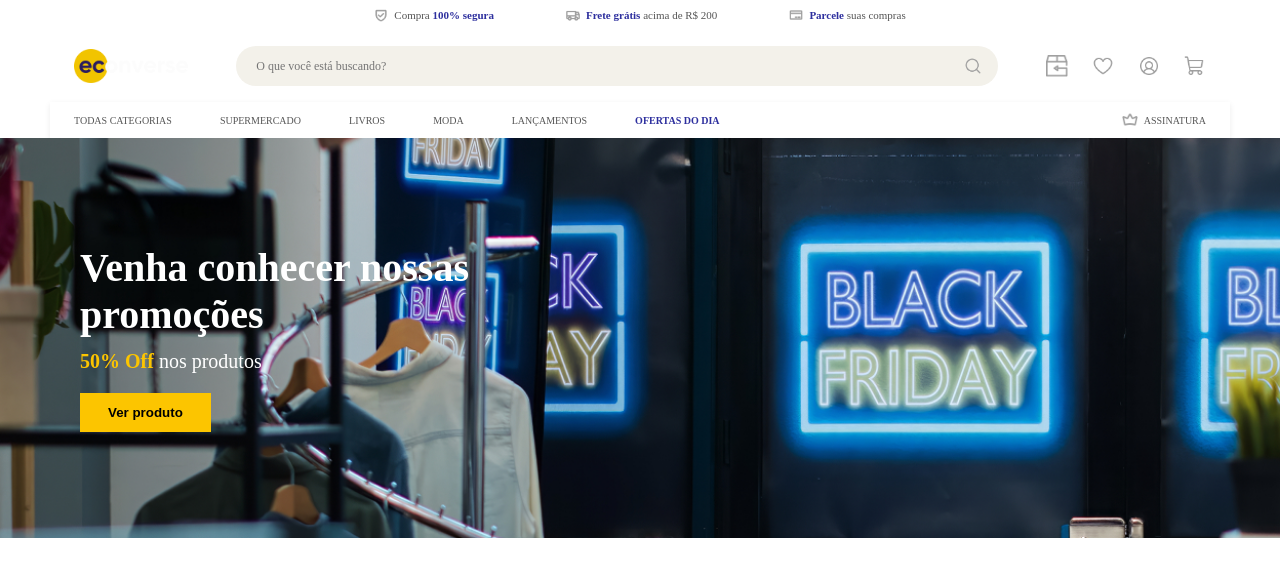
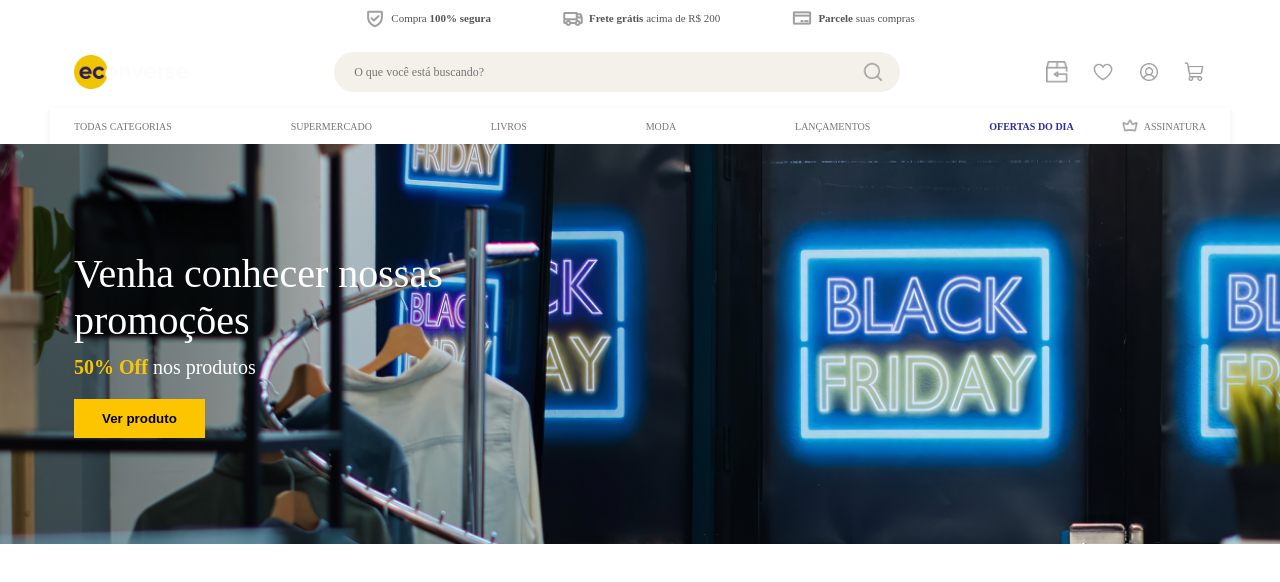
Before and after one commit to FabrMM198/teste_econverse, a React (Vite) app in the folder teste-front/: page / in a window 1280 px wide. Shown: the top 582 px of the page. Built offline with nearby package versions, Linux system fonts and the light colour scheme.

Commit message:
Converte estilos para Sass com variáveis e alinhamentos

```diff
--- a/teste-front/src/components/Header.scss
+++ b/teste-front/src/components/Header.scss
@@ -1,22 +1,22 @@
+@use '../styles/variables' as *;
+
 .header {
-  background: #fff;
-}
+  background: $branco;
 
   /* Barra de benefícios */
-.header-benefits {
+  &-benefits {
     display: flex;
     justify-content: center;
     gap: 72px;
     padding: 8px 16px;
     font-size: 11px;
-  color: #555;
+    color: $cinza-texto;
   }
 
   .benefit {
     display: flex;
     align-items: center;
     gap: 6px;
-}
 
     .benefit img {
       width: 14px;
@@ -24,41 +24,42 @@
     }
 
     .benefit strong {
-  color: #2d2f9e;
+      color: $azul;
       font-weight: 600;
+    }
   }
 
   /* Logo, busca e ícones */
-.header-main {
+  &-main {
     display: flex;
     align-items: center;
+    justify-content: space-between;
     gap: 48px;
-  max-width: 1180px;
+    max-width: $largura-max;
     margin: 0 auto;
     padding: 16px 24px;
   }
 
-.header-logo {
+  &-logo {
     height: 34px;
   }
 
-.header-search {
-  flex: 1;
+  &-search {
+    flex: 0 1 50%;
     position: relative;
-}
 
-.header-search input {
+    input {
       width: 100%;
       height: 40px;
       padding: 0 48px 0 20px;
       border: none;
       border-radius: 24px;
-  background: #f3f1ea;
+      background: $fundo-busca;
       font-family: inherit;
       font-size: 12px;
     }
 
-.header-search button {
+    button {
       position: absolute;
       right: 16px;
       top: 50%;
@@ -68,60 +69,65 @@
       cursor: pointer;
     }
 
-.header-search button img {
-  width: 18px;
+    button img {
+      width: 22px;
       display: block;
     }
+  }
 
-.header-icons {
+  &-icons {
     display: flex;
     gap: 24px;
-}
 
-.header-icons img {
+    img {
       width: 22px;
       cursor: pointer;
     }
+  }
 
   /* Menu */
-.header-menu {
+  &-menu {
     display: flex;
     justify-content: space-between;
     align-items: center;
-  max-width: 1180px;
+    max-width: $largura-max;
     margin: 0 auto;
     padding: 10px 24px;
     box-shadow: 0 2px 6px rgba(0, 0, 0, 0.08);
-}
 
-.header-menu ul {
+    ul {
       display: flex;
-  gap: 48px;
+      flex: 1;
+      justify-content: space-between;
+      margin-right: 48px;
       list-style: none;
     }
 
-.header-menu li {
+    li {
       font-size: 10px;
+      font-weight: 500;
       text-transform: uppercase;
-  color: #555;
+      color: $cinza-menu;
       cursor: pointer;
+
+      &.destaque {
+        color: $azul;
+        font-weight: 600;
+      }
+    }
   }
 
-.header-menu li.destaque {
-  color: #2d2f9e;
-  font-weight: 600;
-}
-
-.header-subscription {
+  &-subscription {
     display: flex;
     align-items: center;
     gap: 6px;
     font-size: 10px;
     text-transform: uppercase;
     text-decoration: none;
-  color: #555;
-}
+    color: $cinza-menu;
 
-.header-subscription img {
+    img {
       width: 16px;
     }
+  }
+}
--- a/teste-front/src/components/Hero.scss
+++ b/teste-front/src/components/Hero.scss
@@ -1,30 +1,35 @@
+@use '../styles/variables' as *;
+
 .hero {
+  display: flex;
+  align-items: center;
+  color: $branco;
   min-height: 400px;
   background-size: cover;
   background-position: center;
   background-image: url('../assets/img/Hero.png');
-  display: flex;
-  align-items: center;
-  color: #fff;
-}
 
-.hero-content {
-  padding: 0 80px;
-}
+  &-content {
+    width: 100%;
+    max-width: $largura-max;
+    margin: 0 auto;
+    padding: 0 24px;
 
-.hero-content h1 {
+    h1 {
       font-size: 40px;
+      font-weight: 500;
       max-width: 400px;
     }
 
-.hero-content p {
+    p {
       margin: 12px 0 20px;
       font-size: 20px;
     }
 
-.hero-content p span {
-  font-weight: bold;
-  color: #fcc500;
+    span {
+      font-weight: 700;
+      color: $amarelo;
+    }
   }
 
   .hero-content button {
@@ -34,3 +39,4 @@
     font-weight: bold;
     cursor: pointer;
   }
+}
--- a/teste-front/src/index.scss
+++ b/teste-front/src/index.scss
@@ -1,3 +1,5 @@
+@use './styles/variables' as *;
+
 * {
   margin: 0;
   padding: 0;
--- /dev/null
+++ b/teste-front/src/styles/_variables.scss
@@ -0,0 +1,8 @@
+$azul: #2d2f9e;
+$amarelo: #fcc500;
+$branco: #fff;
+$cinza-texto: #555;
+$cinza-menu: #777;
+$fundo-busca: #f3f1ea;
+
+$largura-max: 1180px;
```
Lines whose indentation alone changed are shown as unchanged.
